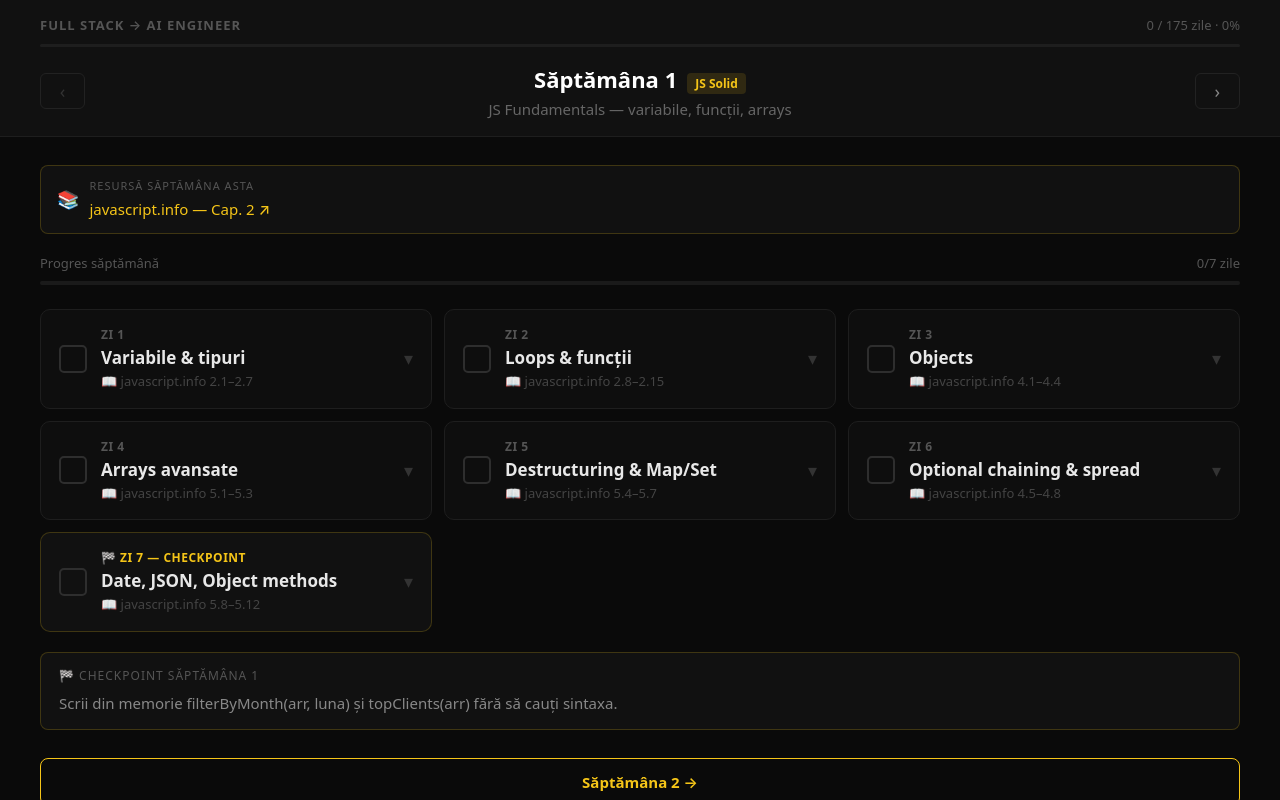
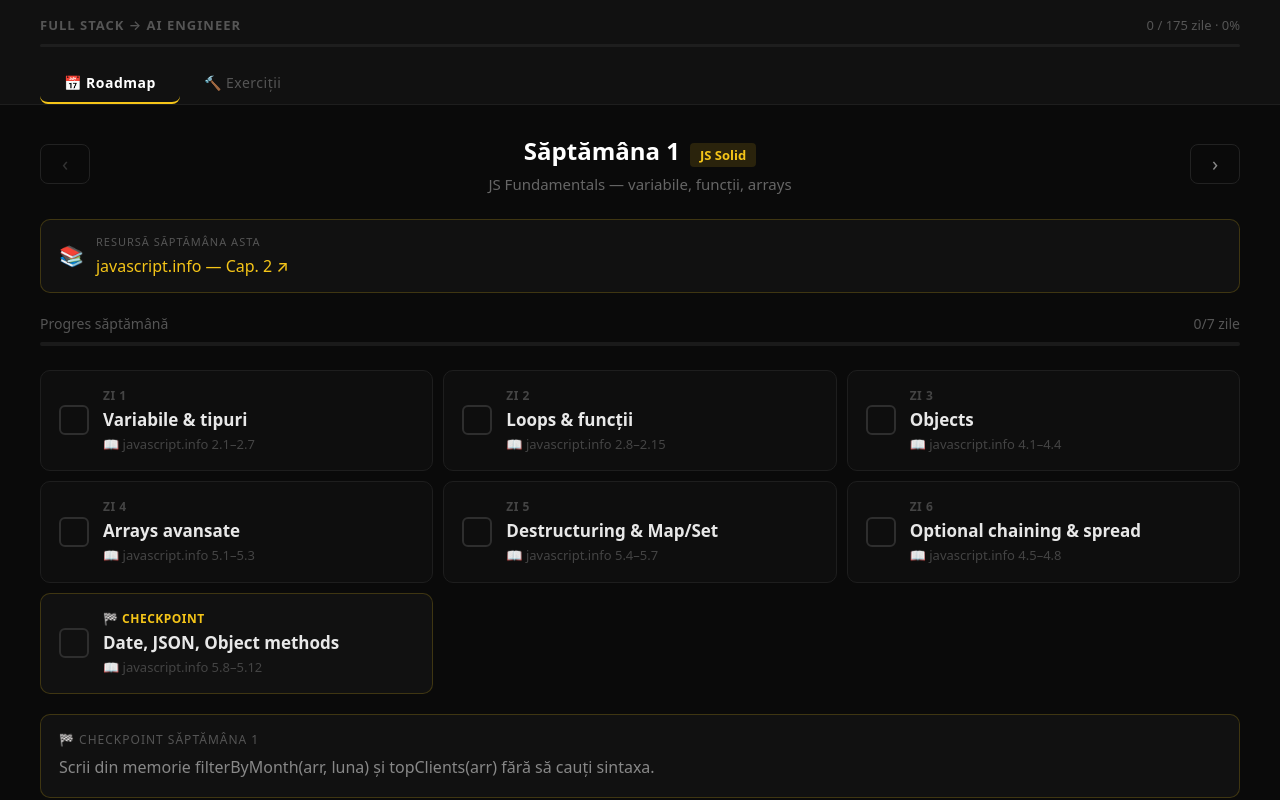
Before and after one commit to cosmin-halpern/learningFS, a React (Vite) app in the folder roadmap-new/: page / in a window 1280 px wide. Built offline with nearby package versions, Linux system fonts and the light colour scheme.

Commit message:
Add active tab state and update UI components

```diff
--- a/roadmap-new/src/App.jsx
+++ b/roadmap-new/src/App.jsx
@@ -422,6 +422,8 @@ export default function Roadmap() {
   const [completedDays, setCompletedDays] = useState({});
   const [expandedDay, setExpandedDay] = useState(null);
   const [loaded, setLoaded] = useState(false);
+  const [activeTab, setActiveTab] = useState("roadmap");
+  const [expandedExWeek, setExpandedExWeek] = useState(null);
 
   // Load saved progress on mount
   useEffect(() => {
@@ -483,7 +485,7 @@ export default function Roadmap() {
       <div style={{
         background: "#111",
         borderBottom: "1px solid #1E1E1E",
-        padding: "16px 40px",
+        padding: "16px 40px 0",
         position: "sticky",
         top: 0,
         zIndex: 10,
@@ -501,80 +503,60 @@ export default function Roadmap() {
           <div style={{ height: 3, background: "#1E1E1E", borderRadius: 2, marginBottom: 16 }}>
             <div style={{ height: "100%", width: `${globalPct}%`, background: color, borderRadius: 2, transition: "width 0.3s" }} />
           </div>
-
-          {/* Week selector */}
-          <div style={{ display: "flex", alignItems: "center", gap: 12 }}>
+          {/* Tabs */}
+          <div style={{ display: "flex", gap: 0, borderBottom: "none" }}>
+            {["roadmap", "exercitii"].map(tab => (
               <button
-              onClick={() => setCurrentWeek(w => Math.max(1, w - 1))}
-              disabled={currentWeek === 1}
+                key={tab}
+                onClick={() => setActiveTab(tab)}
                 style={{
-                width: 36, height: 36, borderRadius: 6,
-                border: "1px solid #222", background: "transparent",
-                color: currentWeek === 1 ? "#333" : "#888",
-                fontSize: 18, cursor: currentWeek === 1 ? "default" : "pointer",
-                display: "flex", alignItems: "center", justifyContent: "center"
+                  padding: "10px 24px",
+                  background: "transparent",
+                  border: "none",
+                  borderBottom: activeTab === tab ? `2px solid ${color}` : "2px solid transparent",
+                  color: activeTab === tab ? "#fff" : "#555",
+                  fontSize: 14,
+                  fontWeight: activeTab === tab ? 700 : 400,
+                  cursor: "pointer",
+                  fontFamily: "inherit",
+                  letterSpacing: 0.5,
+                  transition: "all 0.15s",
                 }}
-            >‹</button>
-
+              >
+                {tab === "roadmap" ? "📅 Roadmap" : "🔨 Exerciții"}
+              </button>
+            ))}
+          </div>
+        </div>
+      </div>
+      {/* ── CONTENT ── */}
+      {activeTab === "roadmap" ? (
+        <div style={{ padding: "28px 40px 80px" }}>
+          <div style={{ display: "flex", alignItems: "center", gap: 12, marginBottom: 24 }}>
+            <button onClick={() => setCurrentWeek(w => Math.max(1, w - 1))} disabled={currentWeek === 1} style={{ width: 40, height: 40, borderRadius: 8, border: "1px solid #222", background: "transparent", color: currentWeek === 1 ? "#333" : "#888", fontSize: 20, cursor: currentWeek === 1 ? "default" : "pointer", display: "flex", alignItems: "center", justifyContent: "center" }}>‹</button>
             <div style={{ flex: 1, textAlign: "center" }}>
-              <div style={{ fontSize: 22, fontWeight: 700, color: "#fff", marginBottom: 2 }}>
+              <div style={{ fontSize: 24, fontWeight: 700, color: "#fff", marginBottom: 4 }}>
                 Săptămâna {currentWeek}
-                <span style={{
-                  marginLeft: 10, fontSize: 12, fontWeight: 600,
-                  color: color, background: color + "22",
-                  padding: "2px 8px", borderRadius: 4
-                }}>
-                  {PHASE_NAMES[weekData?.phase]}
-                </span>
+                <span style={{ marginLeft: 10, fontSize: 13, fontWeight: 600, color: color, background: color + "22", padding: "3px 10px", borderRadius: 4 }}>{PHASE_NAMES[weekData?.phase]}</span>
               </div>
               <div style={{ fontSize: 15, color: "#666" }}>{weekData?.topic}</div>
             </div>
-
-            <button
-              onClick={() => setCurrentWeek(w => Math.min(25, w + 1))}
-              disabled={currentWeek === 25}
-              style={{
-                width: 36, height: 36, borderRadius: 6,
-                border: "1px solid #222", background: "transparent",
-                color: currentWeek === 25 ? "#333" : "#888",
-                fontSize: 18, cursor: currentWeek === 25 ? "default" : "pointer",
-                display: "flex", alignItems: "center", justifyContent: "center"
-              }}
-            >›</button>
-          </div>
-        </div>
+            <button onClick={() => setCurrentWeek(w => Math.min(25, w + 1))} disabled={currentWeek === 25} style={{ width: 40, height: 40, borderRadius: 8, border: "1px solid #222", background: "transparent", color: currentWeek === 25 ? "#333" : "#888", fontSize: 20, cursor: currentWeek === 25 ? "default" : "pointer", display: "flex", alignItems: "center", justifyContent: "center" }}>›</button>
           </div>
 
-      {/* ── WEEK CONTENT ── */}
-      <div style={{ padding: "28px 40px 80px" }}>
-
-        {/* Resource */}
-        <div style={{
-          padding: "12px 16px",
-          background: "#111",
-          border: `1px solid ${color}33`,
-          borderRadius: 8,
-          marginBottom: 20,
-          display: "flex",
-          alignItems: "center",
-          gap: 10
-        }}>
-          <span style={{ fontSize: 18 }}>📚</span>
+          <div style={{ padding: "14px 18px", background: "#111", border: `1px solid ${color}33`, borderRadius: 10, marginBottom: 20, display: "flex", alignItems: "center", gap: 12 }}>
+            <span style={{ fontSize: 20 }}>📚</span>
             <div>
-            <div style={{ fontSize: 11, color: "#555", letterSpacing: 1, marginBottom: 2 }}>RESURSĂ SĂPTĂMÂNA ASTA</div>
+              <div style={{ fontSize: 11, color: "#555", letterSpacing: 1, marginBottom: 3 }}>RESURSĂ SĂPTĂMÂNA ASTA</div>
               {weekData?.resourceUrl ? (
-              <a href={weekData.resourceUrl} target="_blank" rel="noopener noreferrer"
-                style={{ fontSize: 15, color: color, textDecoration: "none", fontWeight: 500 }}>
-                {weekData?.resource} ↗
-              </a>
+                <a href={weekData.resourceUrl} target="_blank" rel="noopener noreferrer" style={{ fontSize: 16, color: color, textDecoration: "none", fontWeight: 500 }}>{weekData?.resource} ↗</a>
               ) : (
-              <div style={{ fontSize: 15, color: "#888", fontWeight: 500 }}>{weekData?.resource}</div>
+                <div style={{ fontSize: 16, color: "#888", fontWeight: 500 }}>{weekData?.resource}</div>
               )}
             </div>
           </div>
 
-        {/* Progress săptămână */}
-        <div style={{ display: "flex", justifyContent: "space-between", fontSize: 13, color: "#555", marginBottom: 8 }}>
+          <div style={{ display: "flex", justifyContent: "space-between", fontSize: 14, color: "#555", marginBottom: 8 }}>
             <span>Progres săptămână</span>
             <span style={{ color: weekDone === 7 ? color : "#555" }}>{weekDone}/7 zile</span>
           </div>
@@ -582,170 +564,91 @@ export default function Roadmap() {
             <div style={{ height: "100%", width: `${(weekDone / 7) * 100}%`, background: color, borderRadius: 2, transition: "width 0.3s" }} />
           </div>
 
-        {/* Day cards */}
-        <div style={{
-          display: "grid",
-          gridTemplateColumns: "repeat(auto-fill, minmax(380px, 1fr))",
-          gap: 12
-        }}>
+          <div style={{ display: "grid", gridTemplateColumns: "repeat(auto-fill, minmax(360px, 1fr))", gap: 10 }}>
             {weekData?.days.map(day => {
               const key = `${currentWeek}-${day.day}`;
               const done = !!completedDays[key];
-            const isOpen = expandedDay === key;
-            const checkpoint = isCheckpoint(day);
-
+              const checkpoint = day.day === 7;
               return (
-              <div key={key} style={{
-                borderRadius: 10,
-                border: `1px solid ${done ? color + "55" : checkpoint ? color + "33" : "#1E1E1E"}`,
-                background: done ? color + "08" : checkpoint ? "#111" : "#0E0E0E",
-                overflow: "hidden",
-                transition: "border-color 0.2s"
-              }}>
-                {/* Card header — always visible */}
-                <div
-                  onClick={() => setExpandedDay(isOpen ? null : key)}
-                  style={{
-                    padding: "16px 18px",
-                    cursor: "pointer",
-                    display: "flex",
-                    alignItems: "center",
-                    gap: 14
-                  }}
-                >
-                  {/* Checkbox */}
-                  <div
-                    onClick={(e) => { e.stopPropagation(); toggleDay(key); }}
-                    style={{
-                      width: 24, height: 24, borderRadius: 5, flexShrink: 0,
-                      border: `2px solid ${done ? color : "#2E2E2E"}`,
-                      background: done ? color : "transparent",
-                      display: "flex", alignItems: "center", justifyContent: "center",
-                      fontSize: 13, color: "#000", cursor: "pointer",
-                      transition: "all 0.15s"
-                    }}
-                  >
+                <div key={key} onClick={() => toggleDay(key)} style={{ borderRadius: 10, border: `1px solid ${done ? color + "66" : checkpoint ? color + "33" : "#1E1E1E"}`, background: done ? color + "0D" : checkpoint ? "#111" : "#0E0E0E", padding: "16px 18px", cursor: "pointer", display: "flex", alignItems: "center", gap: 14, transition: "all 0.15s", userSelect: "none" }}>
+                  <div style={{ width: 26, height: 26, borderRadius: 6, flexShrink: 0, border: `2px solid ${done ? color : "#2E2E2E"}`, background: done ? color : "transparent", display: "flex", alignItems: "center", justifyContent: "center", fontSize: 14, color: "#000", transition: "all 0.15s" }}>
                     {done ? "✓" : ""}
                   </div>
-
-                  <div style={{ flex: 1, minWidth: 0 }}>
-                    {/* Day label */}
-                    <div style={{ display: "flex", alignItems: "center", gap: 8, marginBottom: 3 }}>
-                      <span style={{
-                        fontSize: 12, fontWeight: 700,
-                        color: checkpoint ? color : "#555",
-                        letterSpacing: 0.5
-                      }}>
-                        {checkpoint ? "🏁 ZI 7 — CHECKPOINT" : `ZI ${day.day}`}
-                      </span>
+                  <div style={{ flex: 1 }}>
+                    <div style={{ fontSize: 12, color: checkpoint ? color : "#444", fontWeight: 700, letterSpacing: 0.5, marginBottom: 4 }}>
+                      {checkpoint ? "🏁 CHECKPOINT" : `ZI ${day.day}`}
                     </div>
-                    {/* Title */}
-                    <div style={{
-                      fontSize: 17, fontWeight: 600,
-                      color: done ? "#555" : "#E8E8E8",
-                      textDecoration: done ? "line-through" : "none",
-                      lineHeight: 1.3
-                    }}>
+                    <div style={{ fontSize: 17, fontWeight: 600, color: done ? "#555" : "#E8E8E8", textDecoration: done ? "line-through" : "none", lineHeight: 1.3, marginBottom: day.read && day.read !== "—" ? 4 : 0 }}>
                       {day.title}
                     </div>
-                    {/* Read hint */}
-                    {day.read && day.read !== "—" && !isOpen && (
-                      <div style={{ fontSize: 13, color: "#444", marginTop: 3 }}>
-                        📖 {day.read}
+                    {day.read && day.read !== "—" && (
+                      <div style={{ fontSize: 13, color: "#444" }}>📖 {day.read}</div>
+                    )}
+                  </div>
+                </div>
+              );
+            })}
+          </div>
+
+          {weekData?.checkpoint && (
+            <div style={{ marginTop: 20, padding: "16px 18px", background: "#111", borderRadius: 10, border: `1px solid ${color}33` }}>
+              <div style={{ fontSize: 12, color: "#555", letterSpacing: 1, marginBottom: 6 }}>🏁 CHECKPOINT SĂPTĂMÂNA {currentWeek}</div>
+              <div style={{ fontSize: 16, color: "#888", lineHeight: 1.6 }}>{weekData.checkpoint}</div>
             </div>
           )}
+
+          <div style={{ display: "flex", gap: 12, marginTop: 28 }}>
+            {currentWeek > 1 && (
+              <button onClick={() => setCurrentWeek(w => w - 1)} style={{ flex: 1, padding: "14px", borderRadius: 10, border: "1px solid #222", background: "transparent", color: "#666", fontSize: 15, cursor: "pointer", fontFamily: "inherit" }}>← Săptămâna {currentWeek - 1}</button>
+            )}
+            {currentWeek < 25 && (
+              <button onClick={() => setCurrentWeek(w => w + 1)} style={{ flex: 1, padding: "14px", borderRadius: 10, border: `1px solid ${color}`, background: "transparent", color: color, fontSize: 15, cursor: "pointer", fontWeight: 700, fontFamily: "inherit" }}>Săptămâna {currentWeek + 1} →</button>
+            )}
+          </div>
         </div>
 
-                  <div style={{
-                    fontSize: 18, color: "#333",
-                    transform: isOpen ? "rotate(180deg)" : "none",
-                    transition: "transform 0.2s", flexShrink: 0
-                  }}>▾</div>
+      ) : (
+        <div style={{ padding: "28px 40px 80px" }}>
+          <div style={{ fontSize: 16, color: "#666", marginBottom: 28, lineHeight: 1.7, padding: "14px 18px", background: "#111", borderRadius: 10, border: "1px solid #1E1E1E" }}>
+            💡 Exercițiile sunt opționale — le faci când vrei să practici extra. Deschide săptămâna la care ești și lucrează la ele după ce ai citit.
           </div>
-
-                {/* Expanded task */}
+          <div style={{ display: "flex", flexDirection: "column", gap: 8 }}>
+            {weeks.map(w => {
+              const isOpen = expandedExWeek === w.week;
+              const wColor = w.color;
+              return (
+                <div key={w.week} style={{ borderRadius: 10, border: `1px solid ${isOpen ? wColor + "55" : "#1E1E1E"}`, background: "#0E0E0E", overflow: "hidden" }}>
+                  <div onClick={() => setExpandedExWeek(isOpen ? null : w.week)} style={{ padding: "16px 20px", cursor: "pointer", display: "flex", alignItems: "center", gap: 14 }}>
+                    <div style={{ width: 36, height: 36, borderRadius: 8, background: wColor + "22", border: `1px solid ${wColor}44`, display: "flex", alignItems: "center", justifyContent: "center", fontSize: 13, fontWeight: 700, color: wColor, flexShrink: 0 }}>
+                      {w.week}
+                    </div>
+                    <div style={{ flex: 1 }}>
+                      <div style={{ fontSize: 11, color: "#444", letterSpacing: 1, marginBottom: 3 }}>{w.phaseTitle.toUpperCase()}</div>
+                      <div style={{ fontSize: 16, fontWeight: 600, color: "#E8E8E8" }}>{w.topic}</div>
+                    </div>
+                    <div style={{ fontSize: 18, color: "#333", transform: isOpen ? "rotate(180deg)" : "none", transition: "transform 0.2s" }}>▾</div>
+                  </div>
                   {isOpen && (
-                  <div style={{ borderTop: `1px solid #1A1A1A`, padding: "16px 18px" }}>
-                    {day.read && day.read !== "—" && (
-                      <div style={{ marginBottom: 14 }}>
-                        <div style={{ fontSize: 12, color: "#444", letterSpacing: 1, marginBottom: 6 }}>📖 CITEȘTE AZI</div>
-                        <div style={{ fontSize: 15, color: "#888" }}>{day.read}</div>
+                    <div style={{ borderTop: "1px solid #1A1A1A", padding: "16px 20px", display: "flex", flexDirection: "column", gap: 16 }}>
+                      {w.days.map(day => (
+                        <div key={day.day} style={{ display: "flex", gap: 14, alignItems: "flex-start" }}>
+                          <div style={{ width: 30, height: 30, borderRadius: 6, background: wColor + "22", display: "flex", alignItems: "center", justifyContent: "center", fontSize: 12, fontWeight: 700, color: wColor, flexShrink: 0, marginTop: 1 }}>
+                            {day.day === 7 ? "🏁" : day.day}
                           </div>
-                    )}
-                    <div>
-                      <div style={{ fontSize: 12, color: "#444", letterSpacing: 1, marginBottom: 8 }}>
-                        {checkpoint ? "🏁 CHECKPOINT" : "🔨 EXERCIȚIU"}
-                      </div>
-                      <div style={{
-                        fontSize: 16, color: "#D0D0D0", lineHeight: 1.8,
-                        padding: "14px 16px",
-                        background: "#080808",
-                        borderRadius: 8,
-                        borderLeft: `3px solid ${color}`
-                      }}>
-                        {day.task}
+                          <div style={{ flex: 1 }}>
+                            <div style={{ fontSize: 15, fontWeight: 600, color: "#CCC", marginBottom: 5 }}>{day.title}</div>
+                            <div style={{ fontSize: 14, color: "#666", lineHeight: 1.7 }}>{day.task}</div>
                           </div>
                         </div>
-                    <button
-                      onClick={() => toggleDay(key)}
-                      style={{
-                        marginTop: 14, padding: "10px 20px",
-                        borderRadius: 6, border: `1px solid ${done ? "#222" : color}`,
-                        background: done ? "transparent" : color,
-                        color: done ? "#555" : "#000",
-                        fontSize: 14, fontWeight: 600, cursor: "pointer",
-                        fontFamily: "inherit"
-                      }}
-                    >
-                      {done ? "Marchează ca neterminat" : "✓ Am terminat ziua asta"}
-                    </button>
+                      ))}
                     </div>
                   )}
                 </div>
               );
             })}
           </div>
-
-        {/* Checkpoint banner */}
-        {weekData?.checkpoint && (
-          <div style={{
-            marginTop: 20,
-            padding: "14px 18px",
-            background: "#111",
-            borderRadius: 8,
-            border: `1px solid ${color}33`
-          }}>
-            <div style={{ fontSize: 12, color: "#555", letterSpacing: 1, marginBottom: 6 }}>
-              🏁 CHECKPOINT SĂPTĂMÂNA {currentWeek}
-            </div>
-            <div style={{ fontSize: 15, color: "#888", lineHeight: 1.6 }}>
-              {weekData.checkpoint}
-            </div>
         </div>
       )}
-
-        {/* Week nav bottom */}
-        <div style={{ display: "flex", gap: 12, marginTop: 28 }}>
-          {currentWeek > 1 && (
-            <button onClick={() => setCurrentWeek(w => w - 1)} style={{
-              flex: 1, padding: "13px", borderRadius: 8,
-              border: "1px solid #222", background: "transparent",
-              color: "#666", fontSize: 15, cursor: "pointer", fontFamily: "inherit"
-            }}>
-              ← Săptămâna {currentWeek - 1}
-            </button>
-          )}
-          {currentWeek < 25 && (
-            <button onClick={() => setCurrentWeek(w => w + 1)} style={{
-              flex: 1, padding: "13px", borderRadius: 8,
-              border: `1px solid ${color}`, background: "transparent",
-              color: color, fontSize: 15, cursor: "pointer", fontWeight: 600, fontFamily: "inherit"
-            }}>
-              Săptămâna {currentWeek + 1} →
-            </button>
-          )}
-        </div>
-      </div>
     </div>
   );
 }
```
Lines whose indentation alone changed are shown as unchanged.
